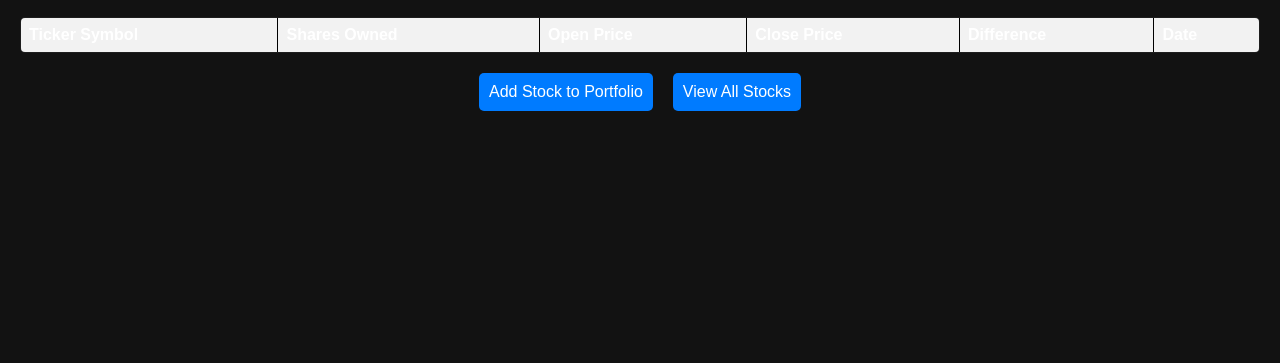
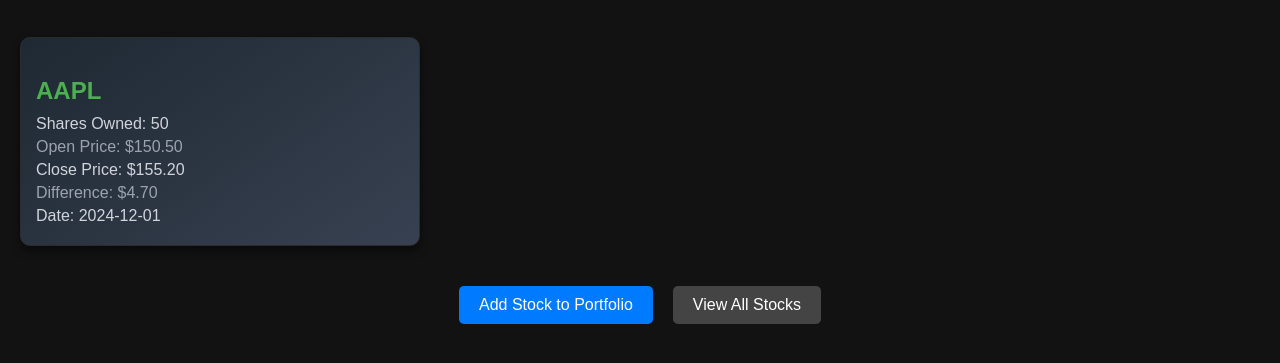
Before and after one commit to HenryDaley2/416FinalProject, a plain HTML site: page Client/ViewPortfolio.html in a window 1280 px wide. Shown: the part 81-444 px from the top of the page. Drawn offline with Linux system fonts and the light colour scheme; no server answers.

Commit message:
morning styling

```diff
--- a/Client/ViewPortfolio.css
+++ b/Client/ViewPortfolio.css
@@ -14,37 +14,44 @@
     margin-bottom: 20px;
 }
 
-table {
-    width: 100%;
-    border-collapse: collapse;
-    margin-bottom: 20px;
-    background-color: #1e1e1e; /* Slightly lighter dark for contrast */
-    color: #ffffff;
-    border-radius: 5px;
-    overflow: hidden;
+.portfolio-container {
+    display: grid;
+    grid-template-columns: repeat(3, 1fr);
+    gap: 20px;
+    padding: 20px 0;
 }
 
-thead {
-    background-color: #333333; /* Darker header for contrast */
+.stock-box {
+    background: linear-gradient(145deg, #1f2933, #374151); /* Gradient background */
+    color: #ffffff;
+    border-radius: 10px;
+    padding: 15px;
+    box-shadow: 0 4px 8px rgba(0, 0, 0, 0.5);
+    transition: transform 0.2s ease, box-shadow 0.2s ease;
+    border: 1px solid #2c2c2c;
 }
 
-th, td {
-    padding: 12px 15px;
-    text-align: left;
-    border: 1px solid #444444;
+.stock-box:hover {
+    transform: translateY(-5px);
+    box-shadow: 0 8px 16px rgba(0, 0, 0, 0.8);
+    border-color: #4caf50; /* Highlight border on hover */
 }
 
-th {
-    background-color: #444444; /* Darker header background */
-    font-weight: bold;
+.stock-box h3 {
+    font-size: 1.5rem;
+    color: #4caf50; /* Bright green for stock name */
+    margin-bottom: 10px;
+    text-transform: uppercase;
 }
 
-tr:nth-child(even) {
-    background-color: #2a2a2a; /* Alternate row background */
+.stock-box p {
+    margin: 5px 0;
+    font-size: 1rem;
+    color: #d1d5db; /* Light gray for text */
 }
 
-tr:hover {
-    background-color: #3a3a3a; /* Highlight row on hover */
+.stock-box p:nth-child(odd) {
+    color: #9ca3af; /* Slightly darker gray for alternating text */
 }
 
 .form-container {
--- a/Client/ViewPortfolio.html
+++ b/Client/ViewPortfolio.html
@@ -5,66 +5,64 @@
     <meta name="viewport" content="width=device-width, initial-scale=1.0">
     <title>User Portfolio</title>
     <link rel="stylesheet" href="ViewPortfolio.css">
-    <style>
-        table {
-            width: 100%;
-            border-collapse: collapse;
-        }
-        table, th, td {
-            border: 1px solid black;
-        }
-        th, td {
-            padding: 8px;
-            text-align: left;
-        }
-        th {
-            background-color: #f2f2f2;
-        }
-        .form-container {
-            margin: 20px 0;
-        }
-        .form-container input[type="number"], .form-container input[type="text"], .form-container select {
-            width: calc(100% - 20px);
-            padding: 10px;
-            margin: 10px 0;
-            border: 1px solid #ccc;
-            border-radius: 5px;
-        }
-        .form-container button {
-            padding: 10px;
-            background-color: #007bff;
-            color: #fff;
-            border: none;
-            border-radius: 5px;
-            cursor: pointer;
-        }
-        .form-container button:hover {
-            background-color: #0056b3;
-        }
-    </style>
 </head>
 <body>
     <h1>User Portfolio</h1>
-    <table>
-        <thead>
-            <tr>
-                <th>Ticker Symbol</th>
-                <th>Shares Owned</th>
-                <th>Open Price</th>
-                <th>Close Price</th>
-                <th>Difference</th>
-                <th>Date</th>
-            </tr>
-        </thead>
-        <tbody id="portfolio">
-        </tbody>
-    </table>
+    <div class="portfolio-container" id="portfolio">
+        <!-- Stock boxes will be dynamically inserted here -->
+    </div>
 
     <div class="form-container">
         <button onclick="window.location.href='addStock.html';">Add Stock to Portfolio</button>
         <button onclick="window.location.href='stonks.html';">View All Stocks</button>
     </div>
 
-    <script src="script.js"></script>
+    <script>
+        // Example data for demonstration; replace with dynamic data as needed
+        const stocks = [
+            {
+                ticker: "AAPL",
+                shares: 50,
+                openPrice: 150.5,
+                closePrice: 155.2,
+                difference: 4.7,
+                date: "2024-12-01"
+            },
+            {
+                ticker: "GOOGL",
+                shares: 10,
+                Boughtat: 2800.0,
+                currentprice: 2900.5,
+                difference: 100.5,
+                date: "2024-12-01"
+            },
+            {
+                ticker: "TSLA",
+                shares: 20,
+                openPrice: 750.0,
+                closePrice: 770.0,
+                difference: 20.0,
+                date: "2024-12-01"
+            }
+        ];
+
+        const portfolioContainer = document.getElementById("portfolio");
+
+        stocks.forEach(stock => {
+            const stockBox = document.createElement("div");
+            stockBox.className = "stock-box";
+
+            stockBox.innerHTML = `
+                <h3>${stock.ticker}</h3>
+                <p>Shares Owned: ${stock.shares}</p>
+                <p>Open Price: $${stock.openPrice.toFixed(2)}</p>
+                <p>Close Price: $${stock.closePrice.toFixed(2)}</p>
+                <p>Difference: $${stock.difference.toFixed(2)}</p>
+                <p>Date: ${stock.date}</p>
+            `;
+
+            portfolioContainer.appendChild(stockBox);
+        });
+    </script>
 </body>
 </html>
--- a/Client/stonks.css
+++ b/Client/stonks.css
@@ -1,95 +1,106 @@
-/* General Reset */
-body, html {
+/* UserPortfolio.css */
+
+body {
+    background-color: #121212; /* Dark background */
+    color: #ffffff; /* High-contrast white text */
+    font-family: Arial, sans-serif;
     margin: 0;
-    padding: 0;
-    font-family: Arial, sans-serif;
-    background-color: #1c1c1c; /* Dark background */
-    color: #fff;
-    display: flex;
-    justify-content: center;
-    align-items: center;
-    min-height: 100vh;
+    padding: 20px;
 }
 
-/* Ticker Container */
-.ticker-container {
-    width: 100%;
-    background-color: #121212; /* Darker section for ticker */
-    box-shadow: 0 4px 6px rgba(0, 0, 0, 0.2);
-    overflow: hidden;
-    display: flex;
-    justify-content: center;
-    align-items: center;
+h1 {
+    text-align: center;
+    color: #ffffff;
+    margin-bottom: 20px;
+}
+
+.portfolio-container {
+    display: grid;
+    grid-template-columns: repeat(4, 1fr); /* 4 boxes per row */
+    gap: 20px;
     padding: 20px 0;
 }
 
-/* Ticker */
-.ticker {
-    width: 80%;
+.stock-box {
+    background: linear-gradient(145deg, #1f2933, #374151); /* Gradient background */
+    border-radius: 10px;
+    padding: 15px;
+    box-shadow: 0 4px 8px rgba(0, 0, 0, 0.5);
+    transition: transform 0.2s ease, box-shadow 0.2s ease, border-color 0.2s ease;
+    border: 2px solid #2c2c2c;
+}
+
+.stock-box:hover {
+    transform: translateY(-5px);
+    box-shadow: 0 8px 16px rgba(0, 0, 0, 0.8);
+}
+
+.trend-up h3 {
+    color: #4caf50; /* Green for trending up */
+}
+
+.trend-down h3 {
+    color: #f44336; /* Red for trending down */
+}
+
+.stock-box.trend-up:hover {
+    border-color: #4caf50; /* Green border for trending up */
+}
+
+.stock-box.trend-down:hover {
+    border-color: #f44336; /* Red border for trending down */
+}
+
+.stock-box h3 {
+    font-size: 1.5rem;
+    margin-bottom: 10px;
+    text-transform: uppercase;
+}
+
+.stock-box p {
+    margin: 5px 0;
+    font-size: 1rem;
+    color: #d1d5db; /* Light gray for text */
+}
+
+.stock-box p:nth-child(odd) {
+    color: #9ca3af; /* Slightly darker gray for alternating text */
+}
+
+.form-container {
     display: flex;
     justify-content: center;
-    align-items: center;
-    overflow: hidden;
-    position: relative;
+    gap: 20px;
+    margin-top: 20px;
 }
 
-/* Stock Card for Ticker */
-.stock-card {
-    background-color: #252525; /* Slightly lighter for contrast */
-    border-radius: 10px;
-    padding: 20px;
-    text-align: center;
-    animation: fade-in-out 5s infinite; /* Fading effect for rotation */
-    box-shadow: 0 4px 6px rgba(0, 0, 0, 0.3);
-    min-width: 300px;
+button {
+    background-color: #007bff; /* Modern blue button */
+    color: #ffffff;
+    border: none;
+    border-radius: 5px;
+    padding: 10px 20px;
+    font-size: 1rem;
+    cursor: pointer;
+    transition: background-color 0.3s ease;
 }
 
-/* Stock Name */
-.stock-name {
-    font-size: 1.8rem;
-    margin: 0;
-    color: #f5f5f5;
+button:hover {
+    background-color: #0056b3; /* Darker blue on hover */
 }
 
-/* Stock Symbol */
-.stock-symbol {
-    font-size: 1rem;
-    color: #aaa;
+button:active {
+    background-color: #003f7f; /* Even darker blue on active */
 }
 
-/* Stock Price */
-.stock-price {
-    font-size: 1.4rem;
-    font-weight: bold;
-    margin: 10px 0;
-    color: #00cc66;
+button:last-of-type {
+    background-color: #444444; /* Neutral gray for secondary action */
 }
 
-/* Stock Change (Gain/Loss) */
-.stock-change {
-    font-size: 1.2rem;
-    font-weight: bold;
-    padding: 5px 10px;
-    border-radius: 5px;
-    display: inline-block;
-    margin-top: 5px;
+button:last-of-type:hover {
+    background-color: #555555; /* Slightly lighter gray on hover */
 }
 
-/* Positive and Negative Styling */
-.stock-change.positive {
-    color: #28a745;
+button:last-of-type:active {
+    background-color: #666666; /* Even lighter gray on active */
 }
-
-.stock-change.negative {
-    color: #dc3545;
-}
-
-/* Fade-in-out Animation */
-@keyframes fade-in-out {
-    0%, 100% {
-        opacity: 0;
-    }
-    10%, 90% {
-        opacity: 1;
-    }
-}
```
Also changed, not shown: Client/stonks.html (+69 -11 lines).
